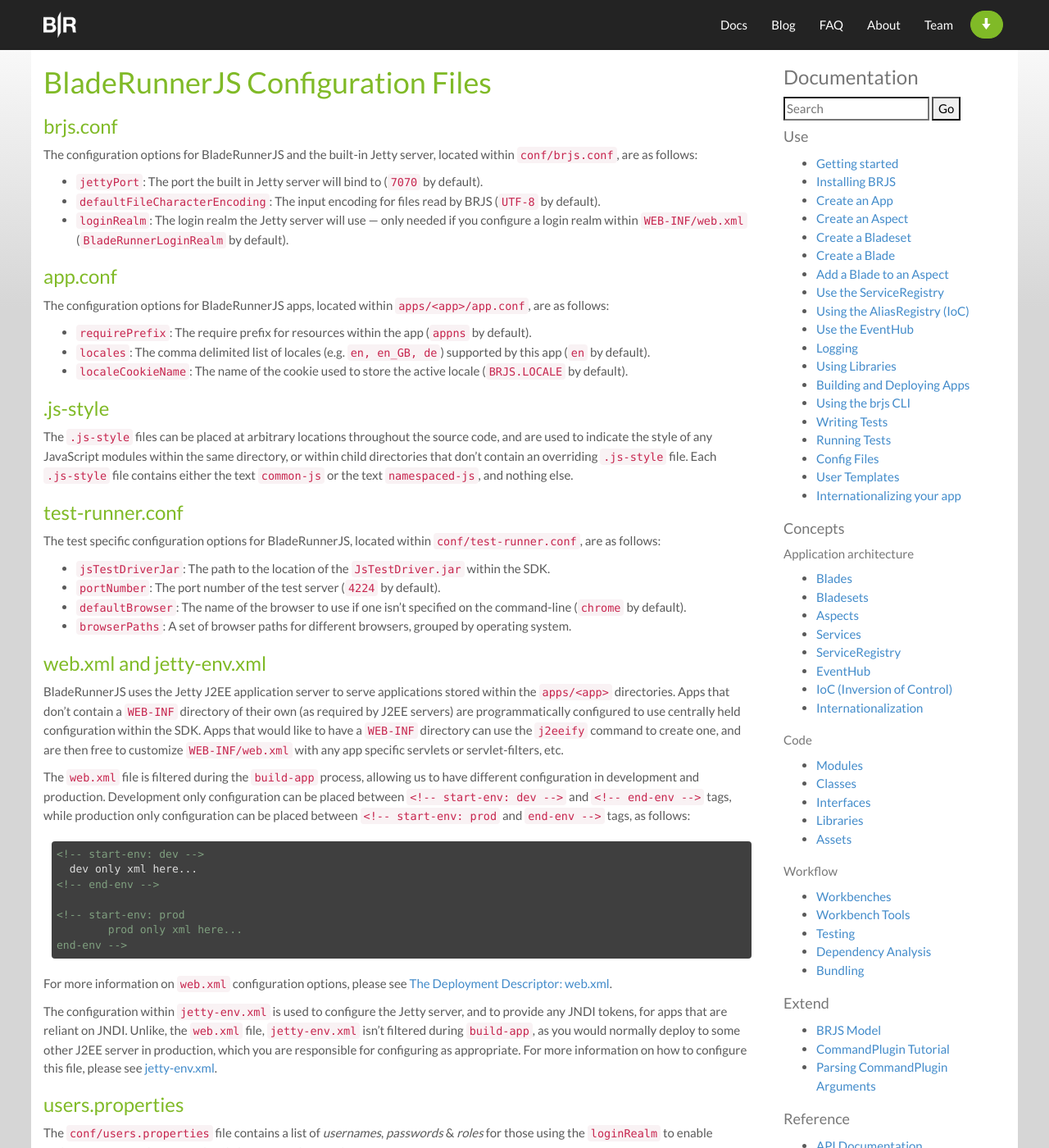
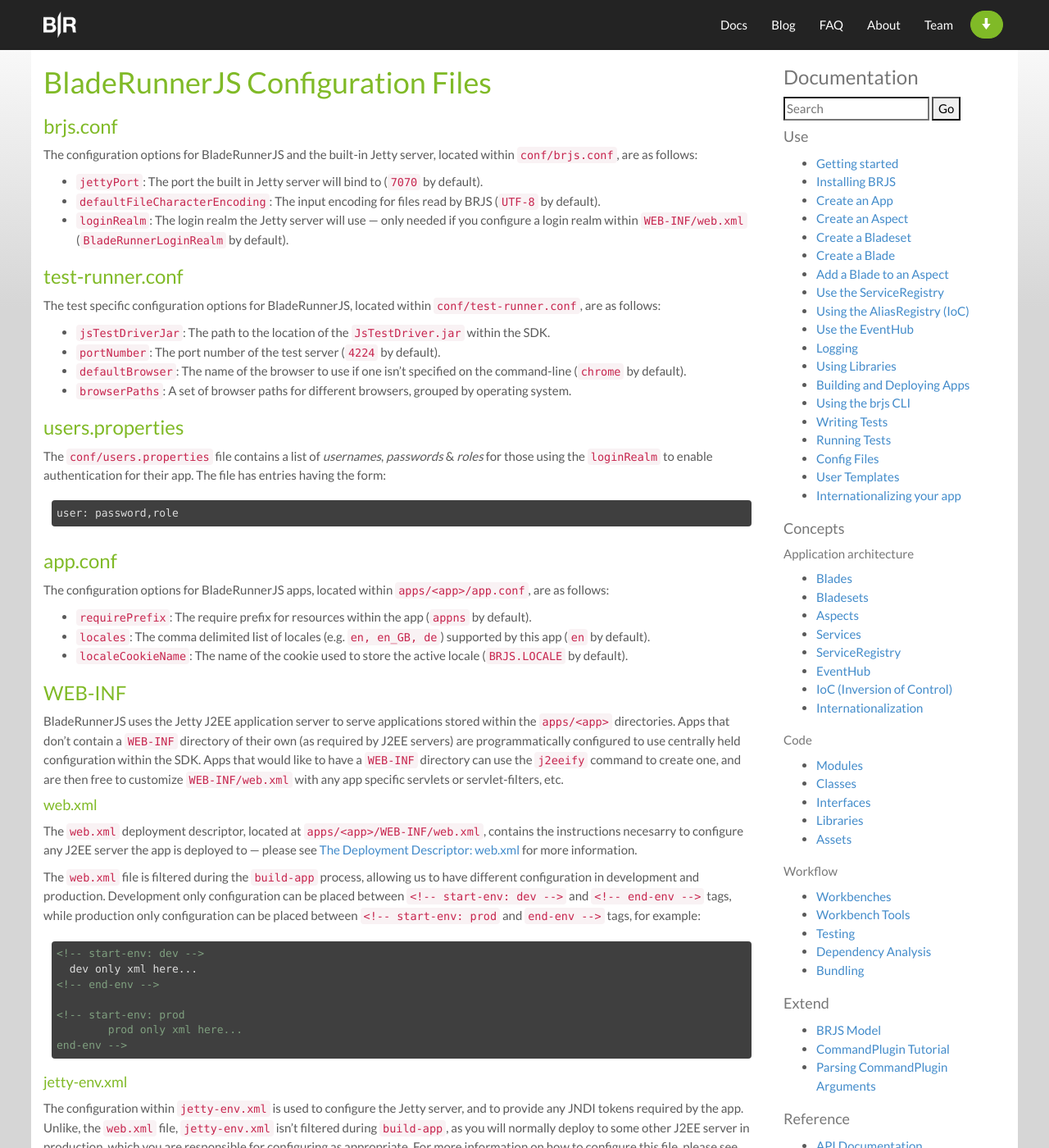
Before and after one commit to BladeRunnerJS/brjs-site, a Jekyll site: the page built from docs/use/config.md, in a window 1280 px wide and 1400 px high. Shown: the whole window at 82% size. Built offline with Jekyll 4.4.1, drawn with Linux system fonts in a browser that asks for light colours; nearby versions of some CDN libraries; Markdown is read by kramdown in place of the engine named in the settings; some of the changed text lies outside the part shown.

Commit message:
Re-organized the subsections of the 'Config Files' document, so that sections to do with global configuration appear ahead of sections to do with app specific configuration. Also, further broke down the 'web.xml' and 'jetty-env.xml' sections into discrete sub-sections.

````diff
--- a/docs/use/config.md
+++ b/docs/use/config.md
@@ -13,19 +13,6 @@
   * `defaultFileCharacterEncoding`: The input encoding for files read by BRJS (`UTF-8` by default).
   * `loginRealm`: The login realm the Jetty server will use &mdash; only needed if you configure a login realm within `WEB-INF/web.xml` (`BladeRunnerLoginRealm` by default).
 
-### app.conf
-
-The configuration options for BladeRunnerJS apps, located within `apps/<app>/app.conf`, are as follows:
-
-  * `requirePrefix`: The require prefix for resources within the app (`appns` by default).
-  * `locales`: The comma delimited list of locales (e.g. `en, en_GB, de`) supported by this app (`en` by default).
-  * `localeCookieName`: The name of the cookie used to store the active locale (`BRJS.LOCALE` by default).
-
-
-### .js-style
-
-The `.js-style` files can be placed at arbitrary locations throughout the source code, and are used to indicate the style of any JavaScript modules within the same directory, or within child directories that don't contain an overriding `.js-style` file. Each `.js-style` file contains either the text `common-js` or the text `namespaced-js`, and nothing else.
-
 
 ### test-runner.conf
 
@@ -37,11 +24,34 @@
   * `browserPaths`: A set of browser paths for different browsers, grouped by operating system.
 
 
-### web.xml and jetty-env.xml
+### users.properties
+
+The `conf/users.properties` file contains a list of _usernames_, _passwords_ & _roles_ for those using the `loginRealm` to enable authentication for their app. The file has entries having the form:
+
+```
+user: password,role
+```
+
+
+### app.conf
+
+The configuration options for BladeRunnerJS apps, located within `apps/<app>/app.conf`, are as follows:
+
+  * `requirePrefix`: The require prefix for resources within the app (`appns` by default).
+  * `locales`: The comma delimited list of locales (e.g. `en, en_GB, de`) supported by this app (`en` by default).
+  * `localeCookieName`: The name of the cookie used to store the active locale (`BRJS.LOCALE` by default).
+
+
+### WEB-INF
 
 BladeRunnerJS uses the Jetty J2EE application server to serve applications stored within the `apps/<app>` directories. Apps that don't contain a `WEB-INF` directory of their own (as required by J2EE servers) are programmatically configured to use centrally held configuration within the SDK. Apps that would like to have a `WEB-INF` directory can use the `j2eeify`  command to create one, and are then free to customize `WEB-INF/web.xml` with any app specific servlets or servlet-filters, etc.
 
-The `web.xml` file is filtered during the `build-app` process, allowing us to have different configuration in development and production. Development only configuration can be placed between `<!-- start-env: dev -->` and `<!-- end-env -->` tags, while production only configuration can be placed between `<!-- start-env: prod` and `end-env -->` tags, as follows:
+
+#### web.xml
+
+The `web.xml` deployment descriptor, located at `apps/<app>/WEB-INF/web.xml`, contains the instructions necesarry to configure any J2EE server the app is deployed to &mdash; please see [The Deployment Descriptor: web.xml](https://cloud.google.com/appengine/docs/java/config/webxml) for more information.
+
+The `web.xml` file is filtered during the `build-app` process, allowing us to have different configuration in development and production. Development only configuration can be placed between `<!-- start-env: dev -->` and `<!-- end-env -->` tags, while production only configuration can be placed between `<!-- start-env: prod` and `end-env -->` tags, for example:
 
 ```
 <!-- start-env: dev -->
@@ -53,14 +63,12 @@
 end-env -->
 ```
 
-For more information on `web.xml` configuration options, please see [The Deployment Descriptor: web.xml](https://cloud.google.com/appengine/docs/java/config/webxml).
 
-The configuration within `jetty-env.xml` is used to configure the Jetty server, and to provide any JNDI tokens, for apps that are reliant on JNDI. Unlike, the `web.xml` file, `jetty-env.xml` isn't filtered during `build-app`, as you would normally deploy to some other J2EE server in production, which you are responsible for configuring as appropriate. For more information on how to configure this file, please see [jetty-env.xml](http://www.eclipse.org/jetty/documentation/9.2.1.v20140609/jetty-env-xml.html).
+#### jetty-env.xml
 
-### users.properties
+The configuration within `jetty-env.xml` is used to configure the Jetty server, and to provide any JNDI tokens required by the app. Unlike, the `web.xml` file, `jetty-env.xml` isn't filtered during `build-app`, as you will normally deploy to some other J2EE server in production, which you are responsible for configuring as appropriate. For more information on how to configure this file, please see [jetty-env.xml](http://www.eclipse.org/jetty/documentation/9.2.1.v20140609/jetty-env-xml.html).
 
-The `conf/users.properties` file contains a list of _usernames_, _passwords_ & _roles_ for those using the `loginRealm` to enable authentication for their app. The file has entries having the form:
 
-```
-user: password,role
-```
+### .js-style
+
+The `.js-style` files can be placed at arbitrary locations throughout the source code, and are used to indicate the style of any JavaScript modules within the same directory, or within child directories that don't contain an overriding `.js-style` file. Each `.js-style` file contains either the text `common-js` or the text `namespaced-js`, and nothing else.
````
